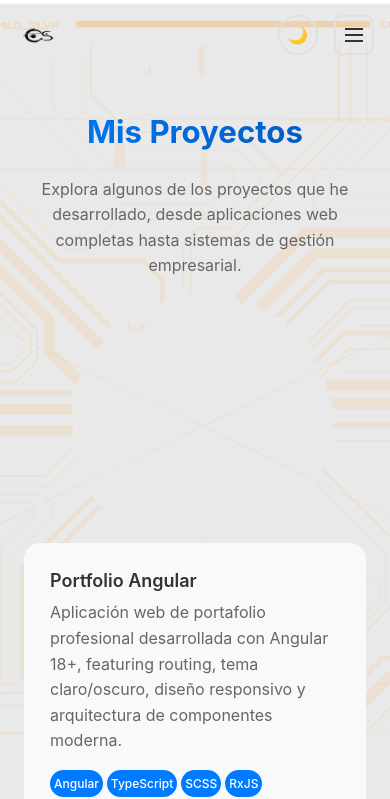
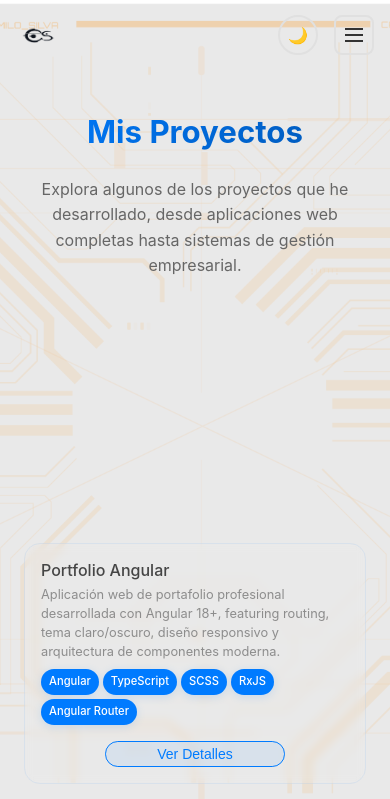
Before and after one commit to Camilo-Silva/PortfolioCamiloSilva, an Angular app: page /proyectos in a window 390 px wide. Shown: the top 799 px of the page. Built offline with nearby package versions, Linux system fonts and the light colour scheme.

Commit message:
Se agrega fondos dark y light a modal y menu-overlay. Y se agrega fuente Orbitron

```diff
--- a/src/app/pages/about/about.component.scss
+++ b/src/app/pages/about/about.component.scss
@@ -81,7 +81,6 @@
     }
 
     .cv-section {
-      background: var(--primary-bg);
       padding: 1.5rem;
       border-radius: 12px;
       box-shadow: 0 4px 20px rgba(0, 0, 0, 0.1);
--- a/src/app/pages/home/home.component.scss
+++ b/src/app/pages/home/home.component.scss
@@ -26,11 +26,15 @@
   }
 
   .home-title {
-    font-size: clamp(2.5rem, 8vw, 5rem);
+    font-family: 'Orbitron', monospace;
+    font-size: clamp(1.5rem, 6vw, 4rem);
     font-weight: 700;
     line-height: 1.1;
     margin-bottom: var(--spacing-lg);
     color: var(--text-primary);
+    text-transform: uppercase;
+    letter-spacing: 2px;
+    white-space: nowrap;
 
     .highlight {
       background: linear-gradient(135deg, var(--accent-color), var(--accent-hover));
@@ -136,8 +140,9 @@
     }
 
     .home-title {
-      font-size: clamp(2rem, 10vw, 3.5rem);
+      font-size: clamp(1.2rem, 8vw, 2.8rem);
       margin-bottom: var(--spacing-md);
+      letter-spacing: 1px;
     }
 
     .home-description {
@@ -185,7 +190,8 @@
 @media (max-width: 480px) {
   .home {
     .home-title {
-      font-size: clamp(1.8rem, 12vw, 2.8rem);
+      font-size: clamp(1rem, 10vw, 2.2rem);
+      letter-spacing: 0.5px;
     }
 
     .home-description {
--- a/src/app/projects/project-list/project-list.component.scss
+++ b/src/app/projects/project-list/project-list.component.scss
@@ -3,17 +3,20 @@
   flex-direction: column;
   gap: var(--spacing-xl);
   max-width: 600px;
+
 }
 
 .project-item {
-  background-color: var(--secondary-bg);
-  border: 2px solid transparent;
+  background-color: transparent;
+  border: 1px solid rgba(74, 158, 255, 0.1);
   border-radius: 1rem;
-  padding: var(--spacing-xl);
+  padding: var(--spacing-lg);
   cursor: pointer;
   transition: all var(--transition-base);
   position: relative;
   overflow: hidden;
+  backdrop-filter: blur(5px);
+
 
   &::before {
     content: '';
@@ -22,14 +25,14 @@
     left: -100%;
     width: 100%;
     height: 100%;
-    background: linear-gradient(90deg, transparent, rgba(74, 158, 255, 0.05), transparent);
+    background: linear-gradient(90deg, transparent, rgba(74, 158, 255, 0.03), transparent);
     transition: left var(--transition-slow);
   }
 
   &:hover {
-    border-color: var(--accent-color);
-    transform: translateY(-4px);
-    box-shadow: 0 12px 30px rgba(0, 0, 0, 0.15);
+    border-color: rgba(74, 158, 255, 0.3);
+    transform: translateY(-2px);
+    box-shadow: 0 8px 25px rgba(74, 158, 255, 0.1);
 
     &::before {
       left: 100%;
@@ -43,20 +46,23 @@
   }
 
   .project-info {
-    margin-bottom: var(--spacing-lg);
+    margin-bottom: var(--spacing-md);
   }
 
   .project-name {
-    font-size: var(--font-size-xl);
-    font-weight: 600;
+    font-size: var(--font-size-lg);
+    font-weight: 500;
     color: var(--text-primary);
-    margin-bottom: var(--spacing-sm);
+    margin-bottom: var(--spacing-xs);
+    opacity: 0.9;
   }
 
   .project-description {
     color: var(--text-secondary);
-    line-height: 1.6;
-    margin-bottom: var(--spacing-md);
+    line-height: 1.5;
+    margin-bottom: var(--spacing-sm);
+    font-size: var(--font-size-sm);
+    opacity: 0.7;
   }
 
   .project-technologies {
@@ -72,6 +78,13 @@
     border-radius: 1rem;
     font-size: var(--font-size-sm);
     font-weight: 500;
+    box-shadow: 0 2px 8px rgba(74, 158, 255, 0.2);
+    transition: all var(--transition-base);
+
+    &:hover {
+      transform: translateY(-1px);
+      box-shadow: 0 4px 12px rgba(74, 158, 255, 0.3);
+    }
   }
 
   .project-actions {
@@ -80,18 +93,21 @@
   }
 
   .project-button {
-    background-color: transparent;
-    border: 2px solid var(--accent-color);
+    background-color: rgba(74, 158, 255, 0.1);
+    border: 1px solid var(--accent-color);
     color: var(--accent-color);
     padding: var(--spacing-sm) var(--spacing-lg);
-    border-radius: 0.5rem;
+    border-radius: 0.8rem;
     cursor: pointer;
     font-weight: 500;
+    font-size: var(--font-size-sm);
     transition: all var(--transition-base);
+    backdrop-filter: blur(10px);
 
     &:hover {
       background-color: var(--accent-color);
       color: white;
+      box-shadow: 0 4px 15px rgba(74, 158, 255, 0.3);
     }
   }
 }
@@ -102,10 +118,14 @@
   }
 
   .project-item {
-    padding: var(--spacing-lg);
+    padding: var(--spacing-md);
 
     .project-name {
-      font-size: var(--font-size-lg);
+      font-size: var(--font-size-md);
+    }
+
+    .project-description {
+      font-size: 0.8rem;
     }
 
     .project-technologies {
@@ -113,18 +133,19 @@
     }
 
     .tech-badge {
-      font-size: 0.75rem;
-      padding: var(--spacing-xs);
+      font-size: 0.7rem;
+      padding: 4px 8px;
     }
 
     .project-actions {
       justify-content: center;
-      margin-top: var(--spacing-md);
+      margin-top: var(--spacing-sm);
     }
 
     .project-button {
       width: 100%;
-      max-width: 200px;
+      max-width: 180px;
+      padding: var(--spacing-xs) var(--spacing-md);
     }
   }
 }
--- a/src/app/projects/project-modal/project-modal.component.scss
+++ b/src/app/projects/project-modal/project-modal.component.scss
@@ -4,7 +4,7 @@
   left: 0;
   width: 100%;
   height: 100%;
-  background-color: rgba(0, 0, 0, 0.8);
+  background-color: rgba(0, 0, 0, 0.3);
   backdrop-filter: blur(5px);
   z-index: 1000;
   display: flex;
@@ -26,6 +26,10 @@
 }
 
 .modal-content {
+  background-image: var(--background-image);
+  background-size: cover;
+  background-position: center;
+  background-repeat: no-repeat;
   background-color: var(--primary-bg);
   border-radius: 1rem;
   max-width: 800px;
@@ -42,7 +46,7 @@
   justify-content: space-between;
   align-items: center;
   padding: var(--spacing-xl);
-  border-bottom: 1px solid var(--border-color);
+  border-bottom: 1px solid var(--border-r);
 
   .modal-title {
     margin: 0;
--- a/src/app/shared/menu-overlay/menu-overlay.component.scss
+++ b/src/app/shared/menu-overlay/menu-overlay.component.scss
@@ -4,7 +4,7 @@
   left: 0;
   width: 100%;
   height: 100vh;
-  background-color: rgba(0, 0, 0, 0.8);
+  background-color: rgba(0, 0, 0, 0.3);
   backdrop-filter: blur(5px);
   z-index: 999;
   display: flex;
@@ -26,6 +26,10 @@
   }
 
   .menu-nav {
+    background-image: var(--background-image);
+    background-size: cover;
+    background-position: center;
+    background-repeat: no-repeat;
     background-color: var(--primary-bg);
     border-radius: 1rem;
     padding: var(--spacing-2xl);
--- a/src/styles.scss
+++ b/src/styles.scss
@@ -1,4 +1,7 @@
 /* You can add global styles to this file, and also import other style files */
+
+// Import Google Fonts
+@import url('https://fonts.googleapis.com/css2?family=Orbitron:wght@400;500;600;700;800;900&display=swap');
 
 // CSS Variables for theming
 :root {
```
